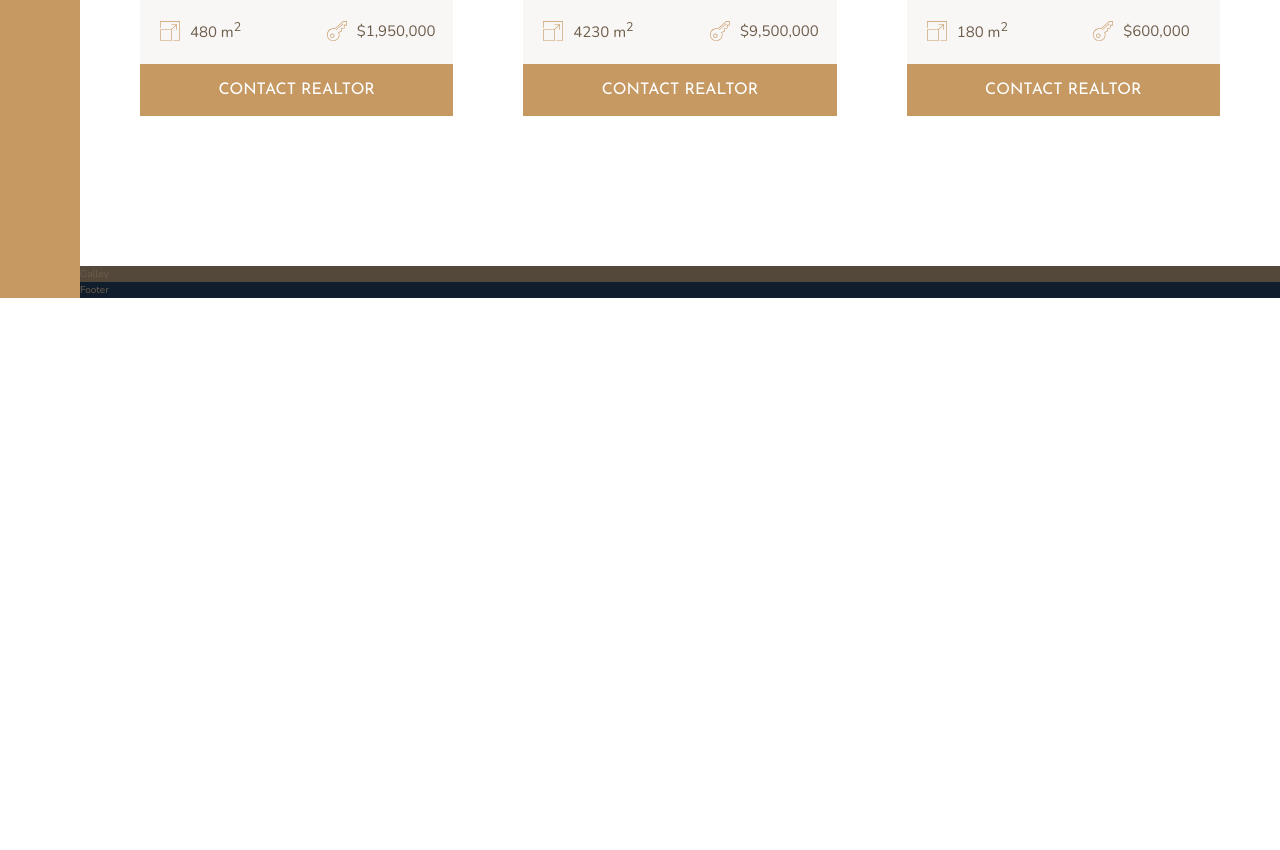
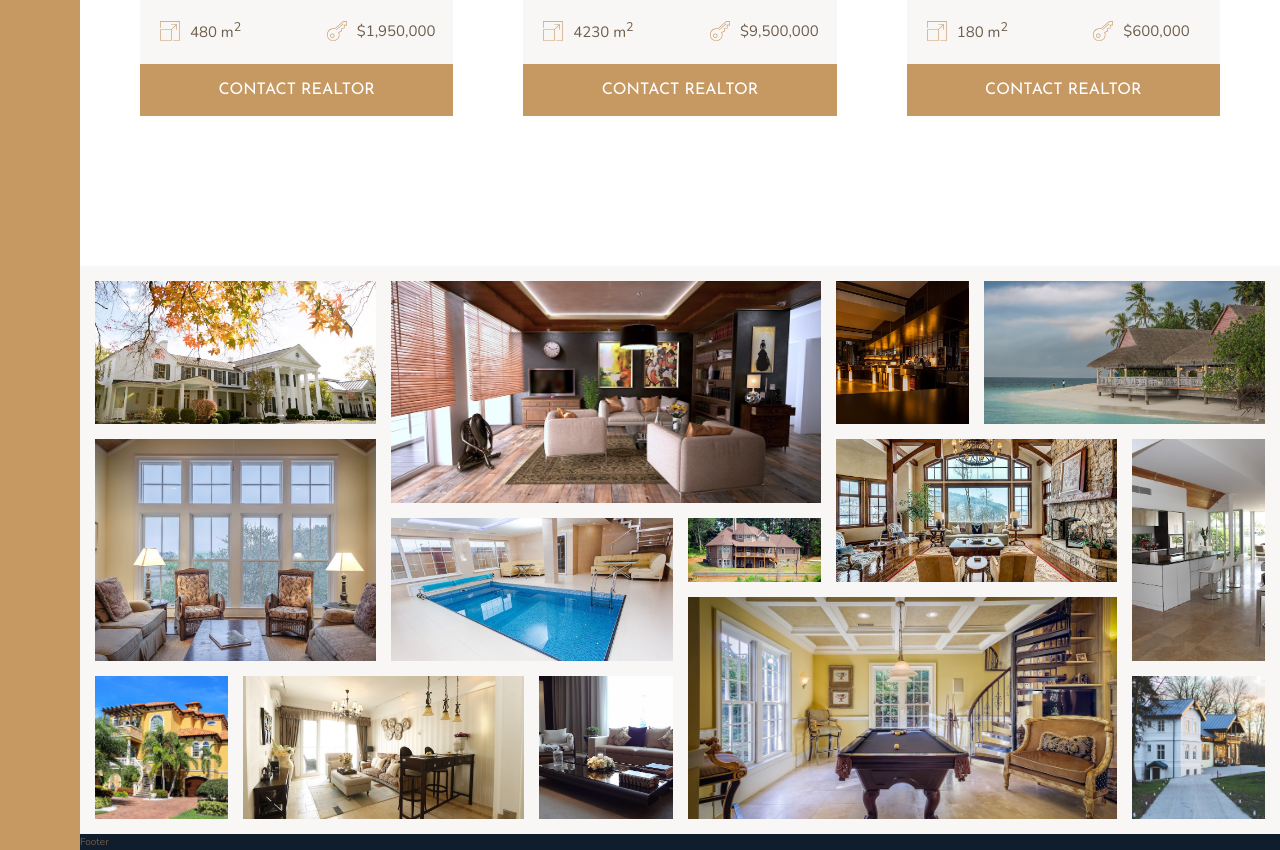
Before and after one commit to boston-terrier-kirin/css, a website: page 16_nexter/index.html in a window 1280 px wide. Shown: the part 2708-3558 px from the top of the page. Before the commit the page ends 3006 px from the top, so only its background shows below. Drawn offline with nearby package versions, Linux system fonts and the light colour scheme.

Commit message:
16_nexter

```diff
--- a/16_nexter/index.html
+++ b/16_nexter/index.html
@@ -306,7 +306,50 @@
       </div>
     </section>
 
-    <section class="gallery">Galley</section>
+    <section class="gallery">
+      <figure class="gallery__item gallery__item--1">
+        <img src="img/gal-1.jpeg" alt="gallery" class="gallery__img" />
+      </figure>
+      <figure class="gallery__item gallery__item--2">
+        <img src="img/gal-2.jpeg" alt="gallery" class="gallery__img" />
+      </figure>
+      <figure class="gallery__item gallery__item--3">
+        <img src="img/gal-3.jpeg" alt="gallery" class="gallery__img" />
+      </figure>
+      <figure class="gallery__item gallery__item--4">
+        <img src="img/gal-4.jpeg" alt="gallery" class="gallery__img" />
+      </figure>
+      <figure class="gallery__item gallery__item--5">
+        <img src="img/gal-5.jpeg" alt="gallery" class="gallery__img" />
+      </figure>
+      <figure class="gallery__item gallery__item--6">
+        <img src="img/gal-6.jpeg" alt="gallery" class="gallery__img" />
+      </figure>
+      <figure class="gallery__item gallery__item--7">
+        <img src="img/gal-7.jpeg" alt="gallery" class="gallery__img" />
+      </figure>
+      <figure class="gallery__item gallery__item--8">
+        <img src="img/gal-8.jpeg" alt="gallery" class="gallery__img" />
+      </figure>
+      <figure class="gallery__item gallery__item--9">
+        <img src="img/gal-9.jpeg" alt="gallery" class="gallery__img" />
+      </figure>
+      <figure class="gallery__item gallery__item--10">
+        <img src="img/gal-10.jpeg" alt="gallery" class="gallery__img" />
+      </figure>
+      <figure class="gallery__item gallery__item--11">
+        <img src="img/gal-11.jpeg" alt="gallery" class="gallery__img" />
+      </figure>
+      <figure class="gallery__item gallery__item--12">
+        <img src="img/gal-12.jpeg" alt="gallery" class="gallery__img" />
+      </figure>
+      <figure class="gallery__item gallery__item--13">
+        <img src="img/gal-13.jpeg" alt="gallery" class="gallery__img" />
+      </figure>
+      <figure class="gallery__item gallery__item--14">
+        <img src="img/gal-14.jpeg" alt="gallery" class="gallery__img" />
+      </figure>
+    </section>
 
     <footer class="footer">Footer</footer>
   </body>
--- a/16_nexter/sass/_gallery.scss
+++ b/16_nexter/sass/_gallery.scss
@@ -1,5 +1,89 @@
 .gallery {
-  background-color: $color-grey-dark-1;
+  background-color: $color-grey-light-1;
+  grid-column: full-start / full-end;
 
-  grid-column: full-start / full-end;
+  display: grid;
+  gap: 1.5rem;
+  grid-template-columns: repeat(8, 1fr);
+  grid-template-rows: repeat(7, 5vw);
+  padding: 1.5rem;
+
+  &__item {
+    &--1 {
+      grid-row: 1 / span 2;
+      grid-column: 1 / span 2;
+    }
+
+    &--2 {
+      grid-row: 1 / span 3;
+      grid-column: 3 / span 3;
+    }
+
+    &--3 {
+      grid-row: 1 / span 2;
+      grid-column: 6 / 7;
+    }
+
+    &--4 {
+      grid-row: 1 / span 2;
+      grid-column: 7 / -1;
+    }
+
+    &--5 {
+      grid-row: 3 / span 3;
+      grid-column: 1 / span 2;
+    }
+
+    &--6 {
+      grid-row: 4 / span 2;
+      grid-column: 3 / span 2;
+    }
+
+    &--7 {
+      grid-row: 4 / 5;
+      grid-column: 5 / 6;
+    }
+
+    &--8 {
+      grid-row: 3 / span 2;
+      grid-column: 6 / span 2;
+    }
+
+    &--9 {
+      grid-row: 3 / span 3;
+      grid-column: 8 / -1;
+    }
+
+    &--10 {
+      grid-row: 6 / -1;
+      grid-column: 1 / 2;
+    }
+
+    &--11 {
+      grid-row: 6 / -1;
+      grid-column: 2 / span 2;
+    }
+
+    &--12 {
+      grid-row: 6 / -1;
+      grid-column: 4 / 5;
+    }
+
+    &--13 {
+      grid-row: 5 / -1;
+      grid-column: 5 / span 3;
+    }
+
+    &--14 {
+      grid-row: 6 / -1;
+      grid-column: 8 / -1;
+    }
+  }
+
+  &__img {
+    width: 100%;
+    height: 100%;
+    object-fit: cover;
+    display: block;
+  }
 }
```
Also changed, not shown: 16_nexter/css/style.css.
